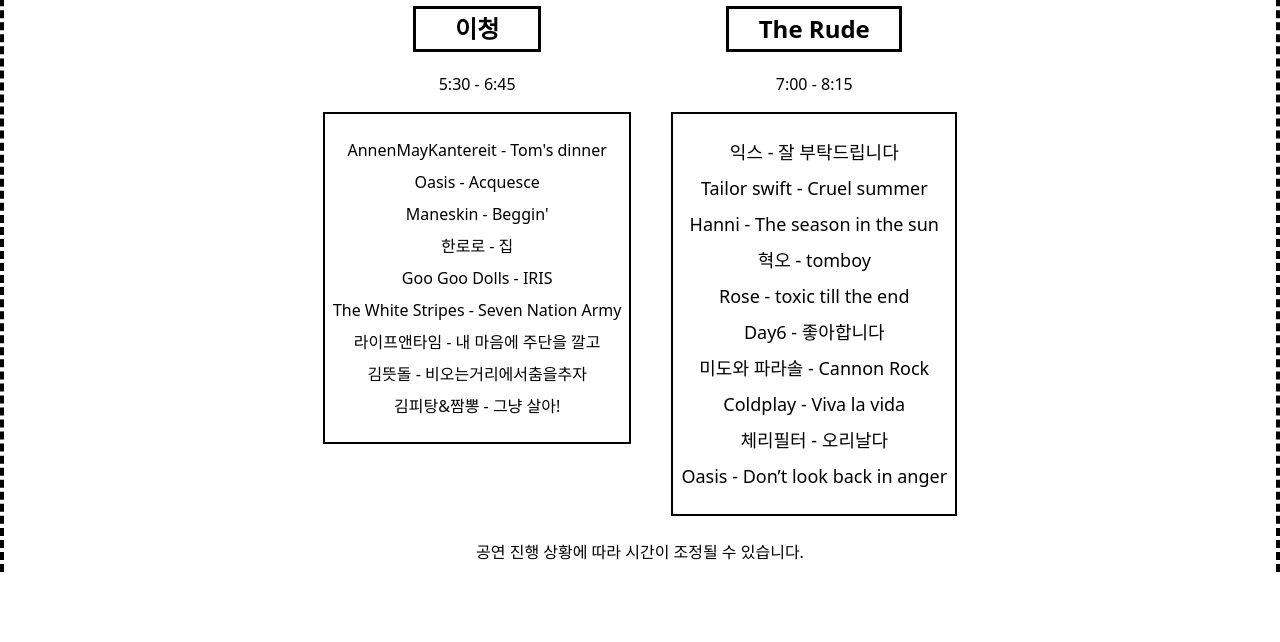
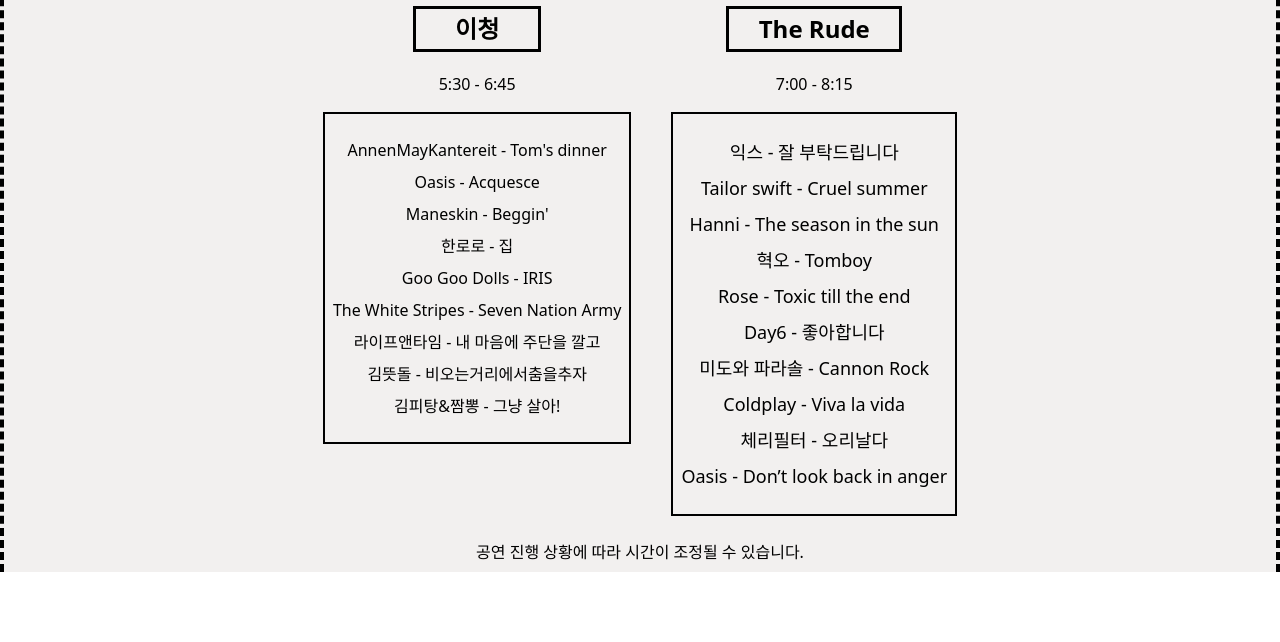
Before and after one commit to JaeHyunLee123/youth-that-s-youg-setlist, a website: page index.html in a window 1280 px wide. Shown: the part 158-800 px from the top of the page. Drawn offline with nearby package versions, Linux system fonts and the light colour scheme; a web font is replaced by a local one.

Commit message:
fix: capitalize

```diff
--- a/index.html
+++ b/index.html
@@ -10,17 +10,17 @@
   <link href="https://fonts.googleapis.com/css2?family=Gowun+Batang:wght@400;700&family=Gowun+Dodum&display=swap" rel="stylesheet">
 </head>
 </head>
-<body class="">
+<body>
   <header class="flex justify-center p-4 bg-[#111111]">
     <span class="font-bold text-4xl text-white border-white border-4 p-2 text-center">
       청춘, 루드하다
     </span>
   </header>
-  <main class="flex flex-col justify-center items-center p-2 border-[4px] border-black border-dashed border-t-0 border-b-0">
+  <main class="bg-[#f2f0ef]  flex flex-col  items-center p-2 border-[4px] border-black border-dashed border-t-0 border-b-0">
     <h1 class="font-bold text-3xl text-center mb-4">Set list</h1>
     <div class="flex flex-col md:flex-row md:space-x-10 ">
       <div class="flex flex-col space-y-2 items-center mb-10">
-        <div class="bg-white flex flex-col justify-center items-center p-2 w-36 space-y-5">
+        <div class="bg-[#f2f0ef]  flex flex-col justify-center items-center p-2 w-36 space-y-5">
           <h1 class="font-bold text-2xl px-2 py-1 border-black border-3 w-full text-center">이청</h1>
           <span>5:30 - 6:45</span>
         </div>
@@ -37,7 +37,7 @@
         </div>
        </div>
        <div class="flex flex-col space-y-2 items-center">
-        <div class="bg-white flex flex-col justify-center items-center p-2 w-48 space-y-5">
+        <div class="bg-[#f2f0ef] flex flex-col justify-center items-center p-2 w-48 space-y-5">
           <h1 class="font-bold text-2xl px-2 py-1 text-center border-black border-3 w-full">The Rude</h1>
           <span>7:00 - 8:15</span>
         </div>
@@ -45,8 +45,8 @@
           <span class="text-lg">익스 - 잘 부탁드립니다</span>
           <span class="text-lg">Tailor swift - Cruel summer</span>
           <span class="text-lg">Hanni - The season in the sun</span>
-          <span class="text-lg">혁오 - tomboy</span>
-          <span class="text-lg">Rose - toxic till the end</span>
+          <span class="text-lg">혁오 - Tomboy</span>
+          <span class="text-lg">Rose - Toxic till the end</span>
           <span class="text-lg">Day6 - 좋아합니다</span>
           <span class="text-lg">미도와 파라솔 - Cannon Rock</span>
           <span class="text-lg">Coldplay - Viva la vida</span>
```
